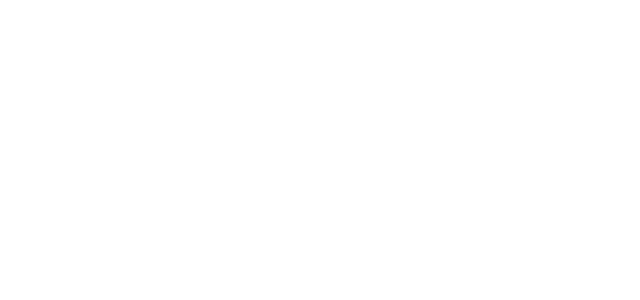
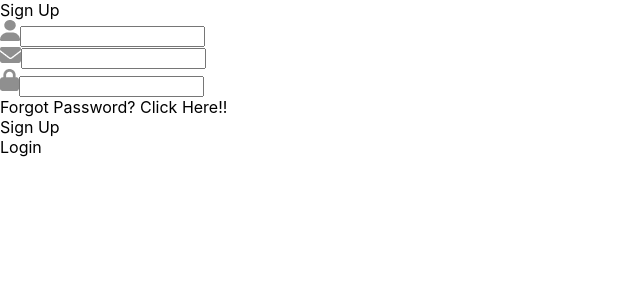
Before and after one commit to Rxunak/Liv-Ex-Project, a React (Create React App) app in the folder loginsignup/: page / in a window 1280 px wide. Shown: the top 300 px of the page, without its empty margins (0-640 px from the left). Built offline with nearby package versions, Linux system fonts and the light colour scheme.

Commit message:
Completed Html for the login and sign up page

```diff
--- a/loginsignup/src/Components/LoginSignup/LoginSignup.jsx
+++ b/loginsignup/src/Components/LoginSignup/LoginSignup.jsx
@@ -1,12 +1,40 @@
 import React from "react";
 import "./LoginSignup.css";
 
-import user_icon from '../Assets/person.png'
-import email_icon from '../Assets/email.png'
-import password_icon from '../Assets/password.png'
+import user_icon from "../Assets/person.png";
+import email_icon from "../Assets/email.png";
+import password_icon from "../Assets/password.png";
 
 const LoginSignup = () => {
-  return <div></div>;
+  return (
+    <div className="container">
+      <div className="header">
+        <div className="text">Sign Up</div>
+        <div className="underline"></div>
+      </div>
+      <div className="Inputs">
+        <div className="Input">
+          <img src={user_icon} alt="" />
+          <input type="text" />
+        </div>
+        <div className="Input">
+          <img src={email_icon} alt="" />
+          <input type="email" />
+        </div>
+        <div className="Input">
+          <img src={password_icon} alt="" />
+          <input type="password" />
+        </div>
+        <div className="forgot-password">
+          Forgot Password? <span>Click Here!!</span>
+        </div>
+        <div className="SubmitContainer">
+          <div className="submit">Sign Up</div>
+          <div className="submit">Login</div>
+        </div>
+      </div>
+    </div>
+  );
 };
 
 export default LoginSignup;
```
